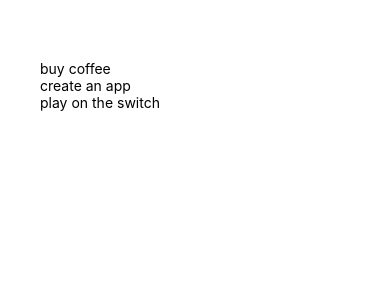
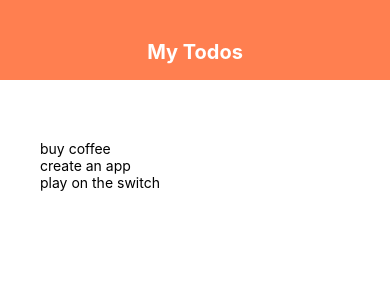
Before and after one commit to szittyu/first_mobile_app, a React Native app: screen / in a window 390 px wide. Shown: the top 300 px of the page. Built offline with nearby package versions, Linux system fonts and the light colour scheme.

Commit message:
Header component made

```diff
--- a/App.js
+++ b/App.js
@@ -1,5 +1,6 @@
 import React, { useState } from 'react';
 import { StyleSheet, Text, View, FlatList } from 'react-native';
+import Header from './components/header';
 
 export default function App() {
   const [todos, setTodos] = useState([
@@ -9,7 +10,7 @@
   ])
   return (
     <View style={styles.container}>
-      {/* eader */}
+      <Header />
       <View style={styles.content}>
         {/* todo form */}
         <View style={styles.list}>
--- /dev/null
+++ b/components/header.js
@@ -0,0 +1,26 @@
+import React from 'react';
+import { StyleSheet, Text, View } from 'react-native';
+
+export default function Header() {
+    return (
+        <View style={styles.header}>
+            <Text style={styles.title}>
+                My Todos
+            </Text>
+        </View>
+    )
+}
+
+const styles = StyleSheet.create({
+    header: {
+        height: 80,
+        paddingTop: 40,
+        backgroundColor: 'coral'
+    },
+    title: {
+        textAlign: 'center',
+        color: '#fff',
+        fontSize: 20,
+        fontWeight: 'bold'
+    }
+})
```
